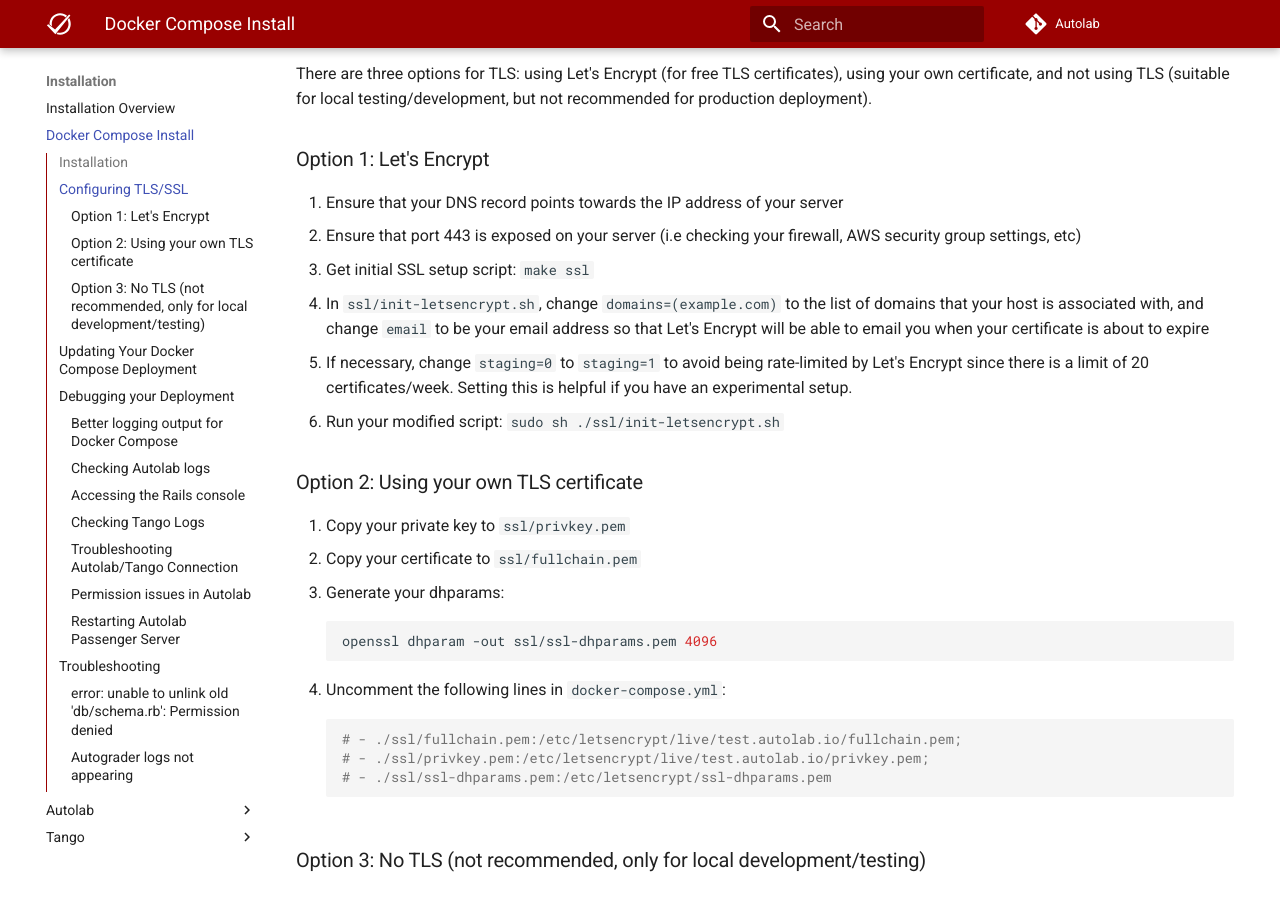
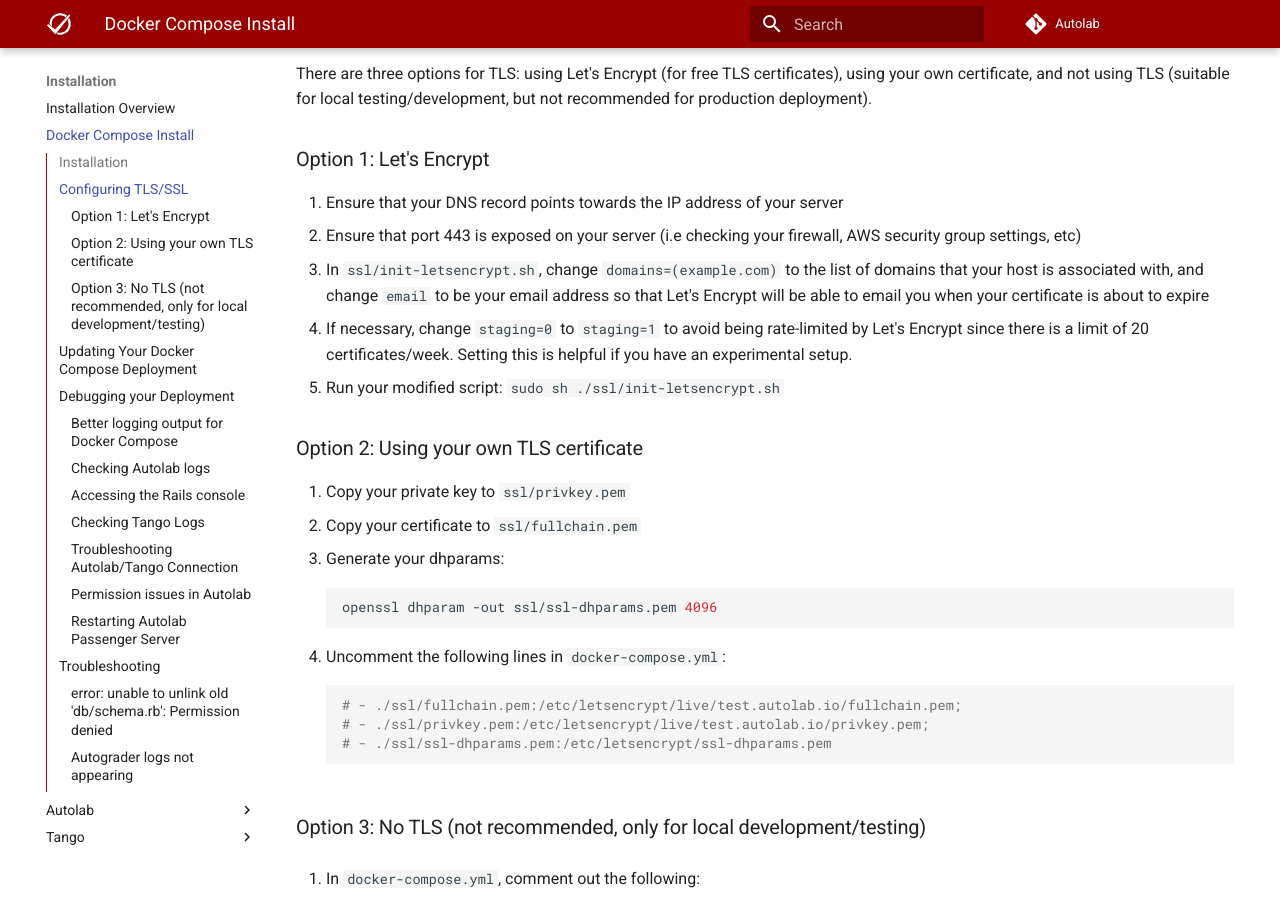
Before and after one commit to muaziqbal/Autolab, an MkDocs documentation site: the page built from docs/installation/docker-compose.md, in a window 1280 px wide and 900 px high, scrolled down 2451 px. Built offline with MkDocs 1.6.1 and Material for MkDocs 9.7.7, drawn with Linux system fonts in a browser that asks for light colours; comment, search, counter and statistics services are not loaded.

Commit message:
Update docker installation instructions (#1506)

```diff
--- a/docs/installation/docker-compose.md
+++ b/docs/installation/docker-compose.md
@@ -96,10 +96,9 @@ There are three options for TLS: using Let's Encrypt (for free TLS certificates)
 ### Option 1: Let's Encrypt
 1. Ensure that your DNS record points towards the IP address of your server
 2. Ensure that port 443 is exposed on your server (i.e checking your firewall, AWS security group settings, etc)
-3.  Get initial SSL setup script: `make ssl`
-4. In `ssl/init-letsencrypt.sh`, change `domains=(example.com)` to the list of domains that your host is associated with, and change `email` to be your email address so that Let's Encrypt will be able to email you when your certificate is about to expire
-5. If necessary, change `staging=0` to `staging=1` to avoid being rate-limited by Let's Encrypt since there is a limit of 20 certificates/week. Setting this is helpful if you have an experimental setup.
-6. Run your modified script: `sudo sh ./ssl/init-letsencrypt.sh`
+3. In `ssl/init-letsencrypt.sh`, change `domains=(example.com)` to the list of domains that your host is associated with, and change `email` to be your email address so that Let's Encrypt will be able to email you when your certificate is about to expire
+4. If necessary, change `staging=0` to `staging=1` to avoid being rate-limited by Let's Encrypt since there is a limit of 20 certificates/week. Setting this is helpful if you have an experimental setup.
+5. Run your modified script: `sudo sh ./ssl/init-letsencrypt.sh`
 
 ### Option 2: Using your own TLS certificate
 1. Copy your private key to `ssl/privkey.pem`
```
